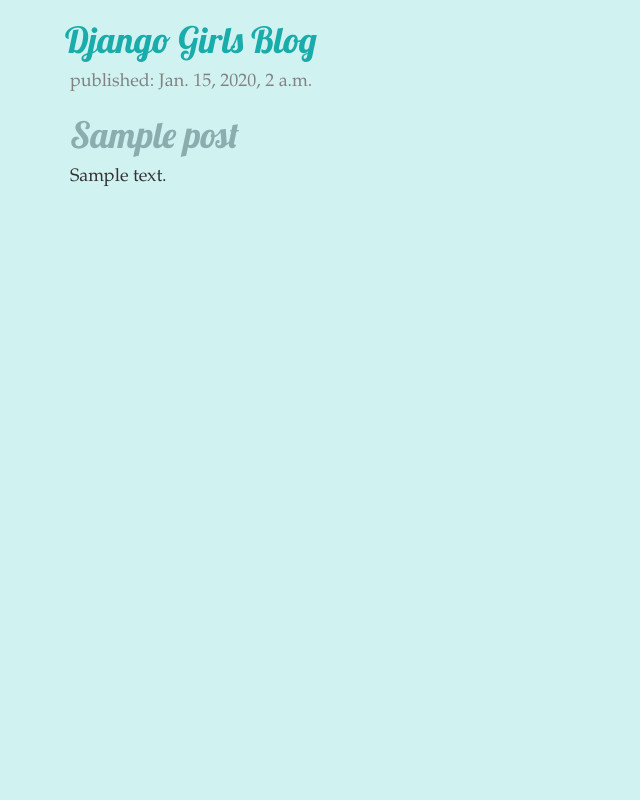
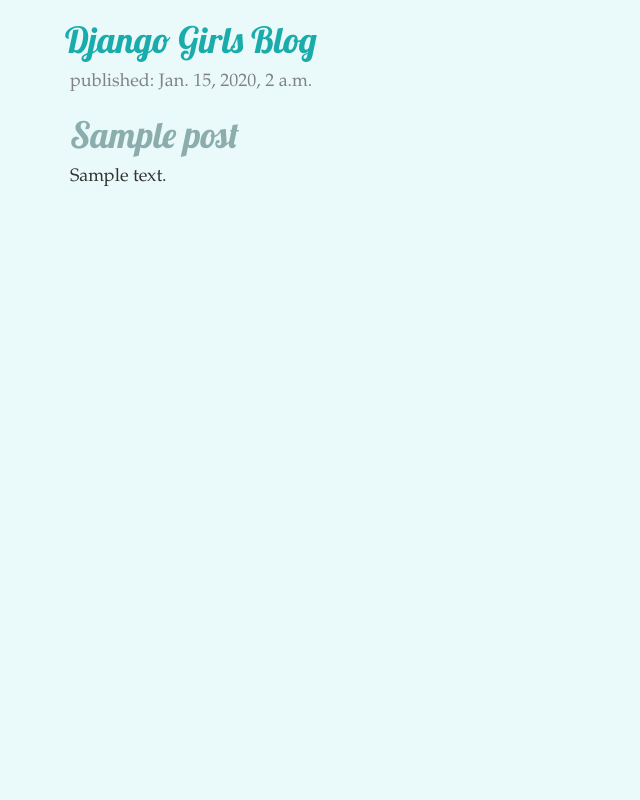
Before and after one commit to mpjacques/my-first-blog, a Django app: template blog/templates/blog/post_list.html in a window 1280 px wide. Shown: the whole page, without its empty margins (0-640 px from the left). Run offline with Django 3.2, Linux system fonts and the light colour scheme; the template is opened without the code that fills it: values that come from a table or form of the project are taken from there, others are empty; tables that the repository leaves empty hold one stand-in row (values such as "Sample post"); some libraries are stand-ins or nearby versions.

Commit message:
Even more CSS tweaks.

```diff
--- a/blog/static/css/blog.css
+++ b/blog/static/css/blog.css
@@ -6,7 +6,7 @@ h1 a {
 
 body {
     padding-left: 15px;
-    background-color: #D0F2F0;
+    background-color: #eaf9f9;
 }
 
 .page-header {
@@ -49,7 +49,7 @@ h1, h2, h3, h4 {
 }
 
 .post {
-    margin-bottom: 70px;
+    margin-bottom: 30px;
     font-family: 'Garamond';
     font-size: 18px;
 }
```
